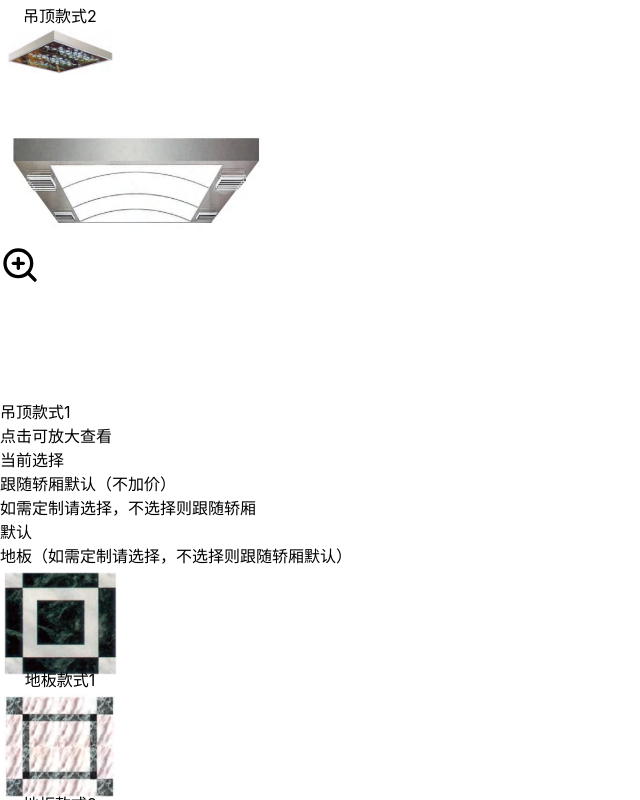
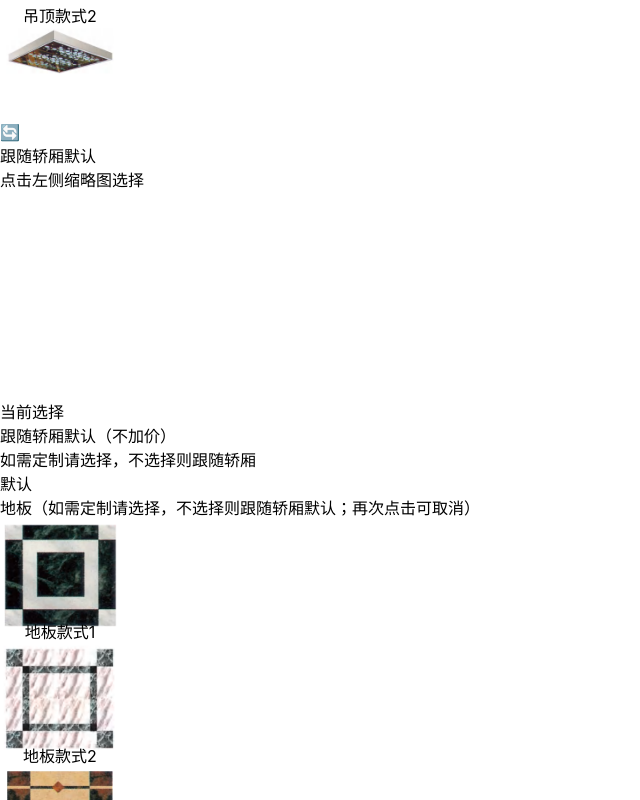
Before and after one commit to guoylyy/crystal-sales, a React (Vite) app in the folder elevator-shop/: page /quotation in a window 1280 px wide. Shown: the part 2320-3120 px from the top of the page, without its empty margins (0-640 px from the left). Built offline with nearby package versions, Linux system fonts and the light colour scheme.

Commit message:
feat: 对于不选择则跟随轿厢默认的配置项重复点击选项后需要可以取消选择回到默认的跟随轿厢状态

```diff
--- a/elevator-shop/src/pages/QuotationPage.tsx
+++ b/elevator-shop/src/pages/QuotationPage.tsx
@@ -121,16 +121,31 @@ function ImageSelector<T extends { id: string; image: string; label: string; pri
   selectedId,
   onSelect,
   sideContent,
+  toggleable,
+  emptyPlaceholder,
 }: {
   title: string
   items: T[]
   selectedId: string
   onSelect: (id: string) => void
   sideContent?: React.ReactNode
+  /** 是否支持重复点击取消选择（回到空选中状态） */
+  toggleable?: boolean
+  /** 未选中时主图区域的占位文字 */
+  emptyPlaceholder?: string
 }) {
   const [lightboxImg, setLightboxImg] = useState<{ src: string; alt: string } | null>(null)
 
-  const selectedItem = items.find(i => i.id === selectedId) ?? items[0]
+  const selectedItem = items.find(i => i.id === selectedId)
+
+  const handleItemClick = (id: string) => {
+    if (toggleable && selectedId === id) {
+      // 重复点击已选项 → 取消选择
+      onSelect('')
+    } else {
+      onSelect(id)
+    }
+  }
 
   return (
     <div className="mb-5">
@@ -146,7 +161,7 @@ function ImageSelector<T extends { id: string; image: string; label: string; pri
             return (
               <button
                 key={item.id}
-                onClick={() => onSelect(item.id)}
+                onClick={() => handleItemClick(item.id)}
                 className={`relative w-full rounded-lg overflow-hidden border-2 transition-all text-left flex-shrink-0 ${
                   selected ? 'border-blue-600 ring-2 ring-blue-100' : 'border-gray-200 hover:border-gray-400'
                 }`}
@@ -179,7 +194,8 @@ function ImageSelector<T extends { id: string; image: string; label: string; pri
 
         {/* 中间：主图 */}
         <div className="flex-shrink-0" style={{ width: 280 }}>
-          {selectedItem && (
+          {selectedItem ? (
+            <>
               <div className="relative rounded-xl overflow-hidden border-2 border-blue-200 bg-gray-100 group cursor-pointer"
                 style={{ width: 280, height: 280 }}
                 onClick={() => setLightboxImg({ src: selectedItem.image, alt: selectedItem.label })}
@@ -197,14 +213,23 @@ function ImageSelector<T extends { id: string; image: string; label: string; pri
                   <ZoomIn size={40} className="text-white" />
                 </div>
               </div>
-          )}
-          {selectedItem && (
               <div className="text-center mt-1.5">
                 <div className="text-sm font-semibold text-blue-600 truncate">{selectedItem.label}</div>
                 {(selectedItem.price ?? 0) > 0 && (
                   <div className="text-xs text-orange-500">+¥{(selectedItem.price ?? 0).toLocaleString()}</div>
                 )}
                 <div className="text-xs text-gray-400 mt-0.5">点击可放大查看</div>
+              </div>
+            </>
+          ) : (
+            /* 未选择时的占位区域 */
+            <div
+              className="rounded-xl border-2 border-dashed border-gray-300 bg-gray-50 flex flex-col items-center justify-center text-gray-400"
+              style={{ width: 280, height: 280 }}
+            >
+              <div className="text-3xl mb-2">🔄</div>
+              <div className="text-sm font-medium text-gray-500">{emptyPlaceholder ?? '未选择'}</div>
+              <div className="text-xs text-gray-400 mt-1">点击左侧缩略图选择</div>
             </div>
           )}
         </div>
@@ -787,20 +812,24 @@ export default function QuotationPage() {
 
               {/* 3. 吊顶 */}
               <ImageSelector
-                title="吊顶（如需定制请选择，不选择则跟随轿厢默认）"
+                title="吊顶（如需定制请选择，不选择则跟随轿厢默认；再次点击可取消）"
                 items={CEILING_PRESETS}
                 selectedId={selections.ceilingPresetId}
                 onSelect={id => update('ceilingPresetId', id)}
                 sideContent={ceilingSideContent}
+                toggleable
+                emptyPlaceholder="跟随轿厢默认"
               />
 
               {/* 4. 地板 */}
               <ImageSelector
-                title="地板（如需定制请选择，不选择则跟随轿厢默认）"
+                title="地板（如需定制请选择，不选择则跟随轿厢默认；再次点击可取消）"
                 items={FLOOR_PRESETS}
                 selectedId={selections.floorPresetId}
                 onSelect={id => update('floorPresetId', id)}
                 sideContent={floorSideContent}
+                toggleable
+                emptyPlaceholder="跟随轿厢默认"
               />
 
               {/* 轿厢备注+参考图片 */}
```
Lines whose indentation alone changed are shown as unchanged.
